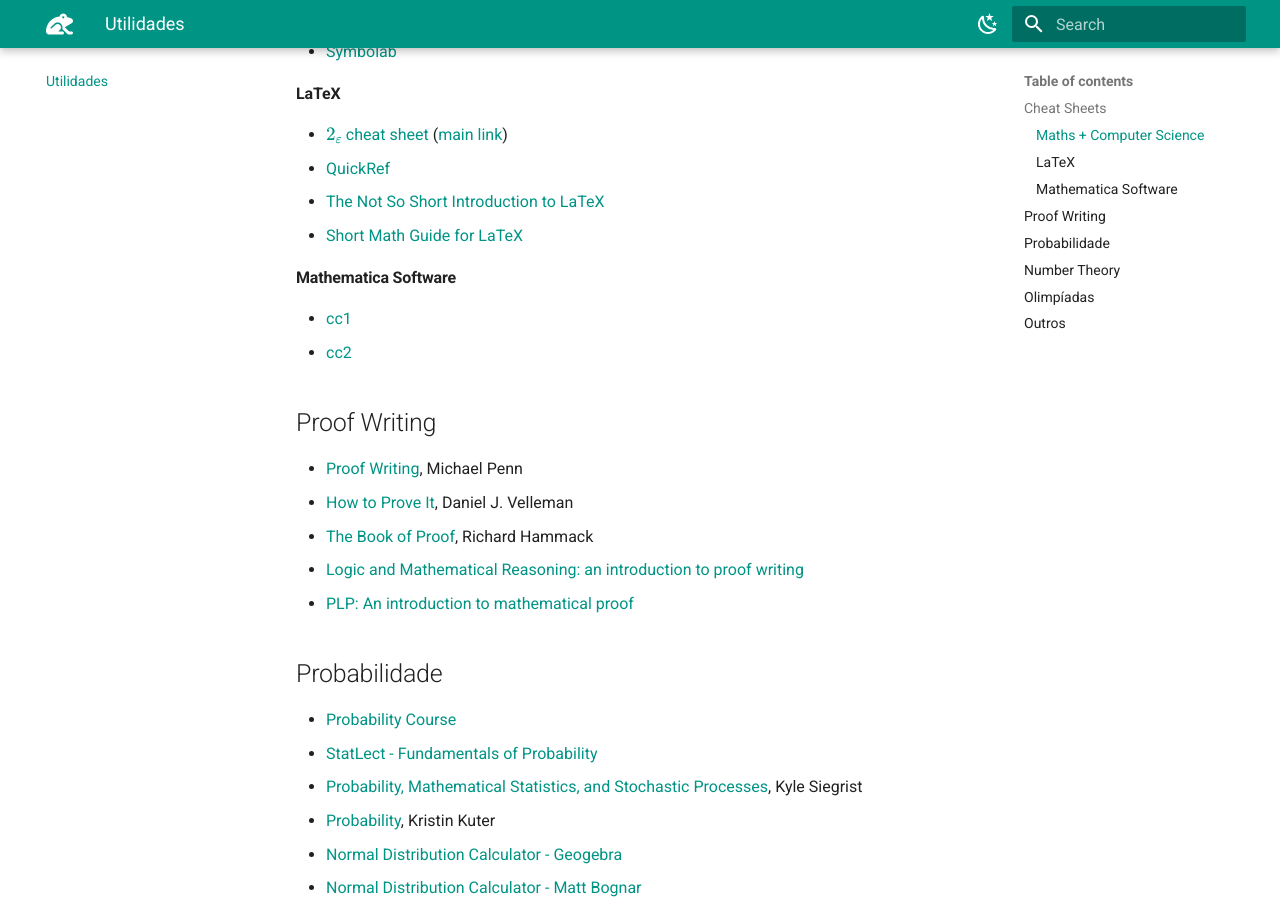
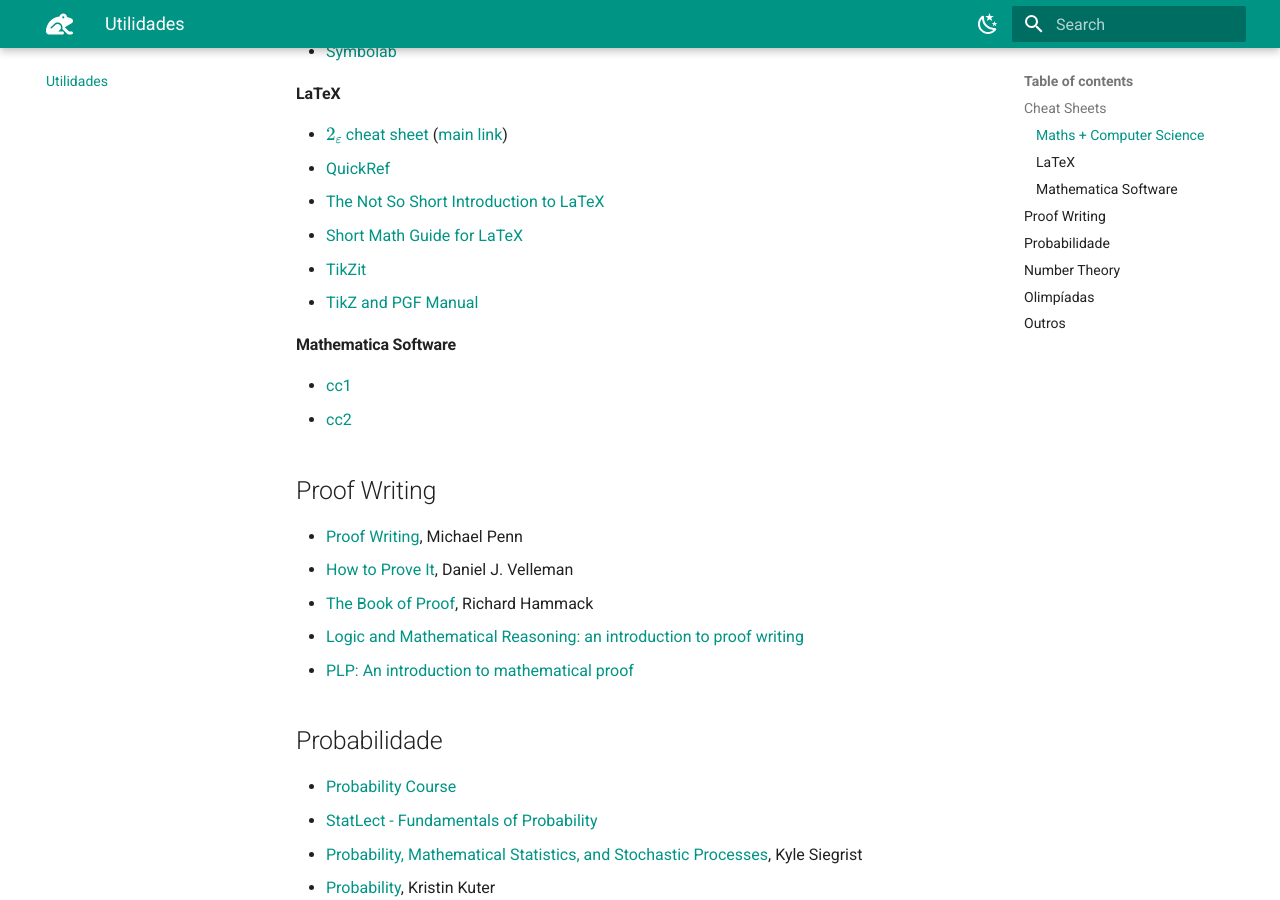
Before and after one commit to Gabriel-Sembenelli/website, an MkDocs documentation site: the page built from docs/utilidades.md, in a window 1280 px wide and 900 px high, scrolled down 382 px. Built offline with MkDocs 1.6.1 and Material for MkDocs 9.7.7, drawn with Linux system fonts in a browser that asks for light colours.

Commit message:
added tikz and pgf utilities

```diff
--- a/docs/utilidades.md
+++ b/docs/utilidades.md
@@ -11,6 +11,8 @@
 - [QuickRef](https://quickref.me/latex.html)
 - [The Not So Short Introduction to LaTeX](https://drive.google.com/drive/folders/1EK5THUv0Nzuk1xlAynOzutsu3nOQC4yw)
 - [Short Math Guide for LaTeX](https://tug.ctan.org/info/short-math-guide/short-math-guide.pdf)
+- [TikZit](https://tikzit.github.io/index.html)
+- [TikZ and PGF Manual](https://www.bu.edu/math/files/2013/08/tikzpgfmanual.pdf)
 #### Mathematica Software
 - [cc1](https://appliedmaths.sun.ac.za/~htouchette/archive/notes/mathematicacmds1_2.pdf)
 - [cc2](http://porthos.ist.utl.pt/docs/Mathematica/mathqkref.pdf)
```
